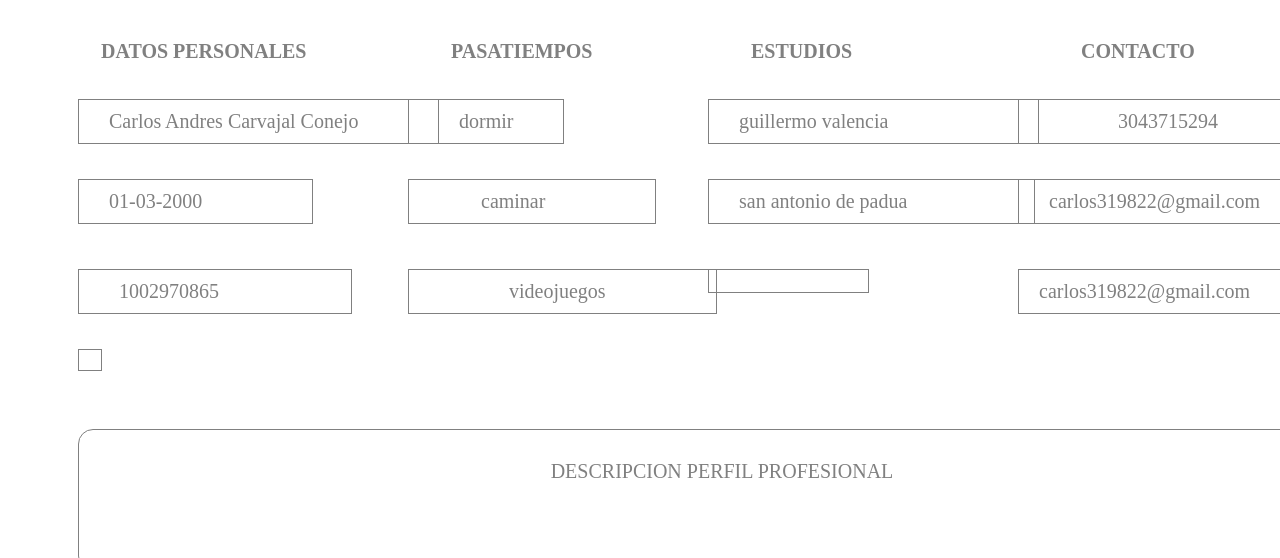
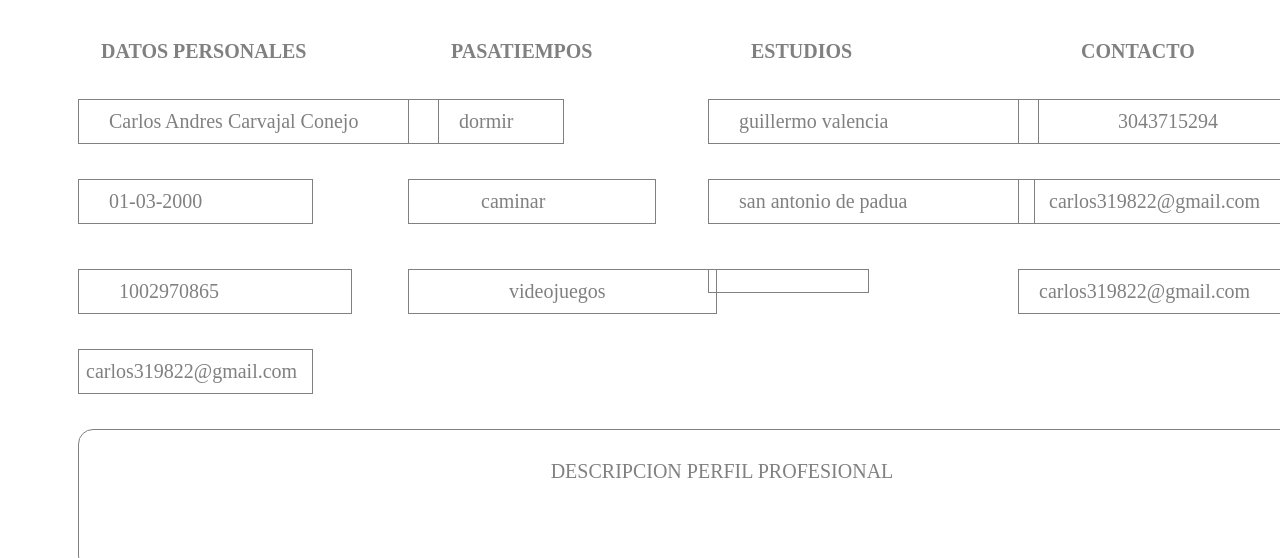
Before and after one commit to carlos319822/hoja-de-vida, a plain HTML site: page index.html in a window 1280 px wide. Shown: the part 251-809 px from the top of the page. Drawn offline with Linux system fonts and the light colour scheme.

Commit message:
añadiendo contacto

```diff
--- a/index.html
+++ b/index.html
@@ -59,7 +59,7 @@
             <td class="email2">carlos319822@gmail.com</td>
         </tr><br>
         <tr>
-            <td class="correo"></td>
+            <td class="correo">carlos319822@gmail.com</td>
         </tr> <br>
     </table>
     <table style="width:120%">
```
